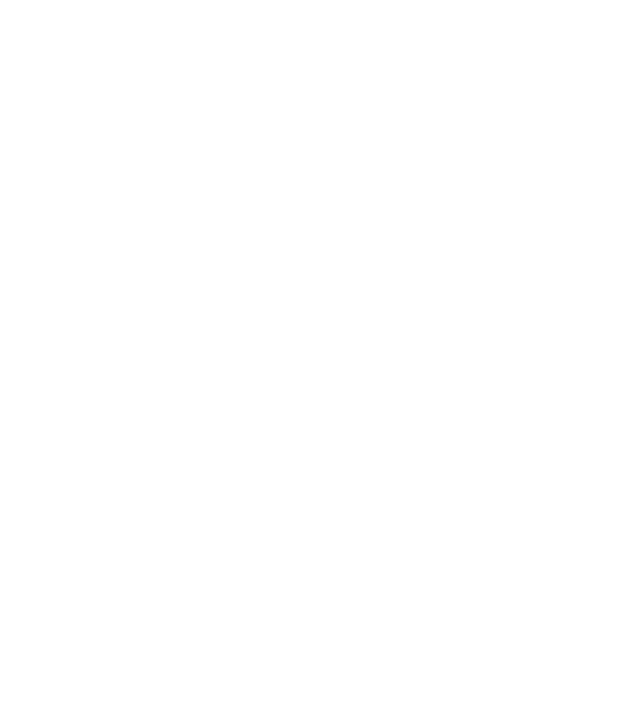
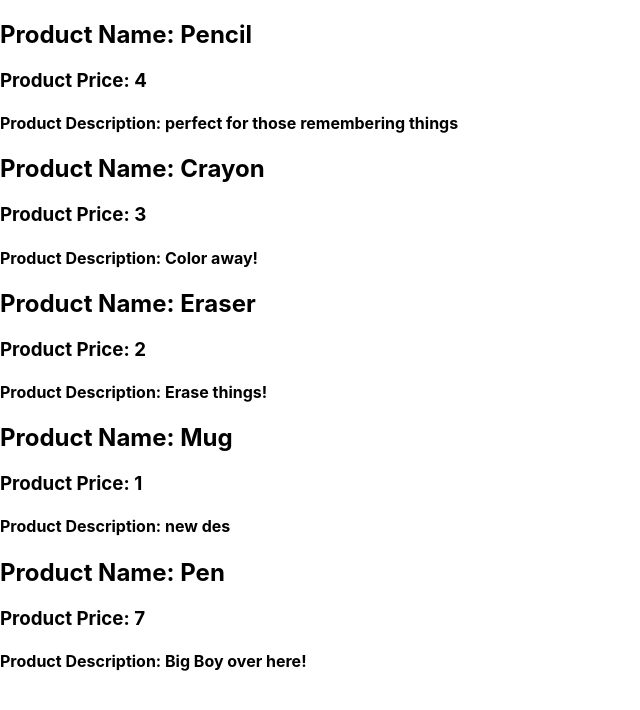
Before and after one commit to imran-kkz/react-canvas, a React (Create React App) app: page / in a window 1280 px wide. Shown: the top 710 px of the page, without its empty margins (0-640 px from the left). Built offline with nearby package versions, Linux system fonts and the light colour scheme.

Commit message:
learning mapping components with a data list

```diff
--- a/src/App.js
+++ b/src/App.js
@@ -1,12 +1,14 @@
-import JokeApp from './JokeApp';
+// import JokeApp from './JokeApp';
 import './App.css';
-import jokesData from './jokesData';
+// import jokesData from './jokesData';
+import products from './productData';
+import Product from './Product'
 
 function App() {
-  // const productsList = pro
+  const productsList = products.map((product)=> <Product name={product.name} price={product.price} description={product.description}/>)
   return (
   <div>
-
+    {productsList}
   </div>
   )
 }
--- a/src/Product.js
+++ b/src/Product.js
@@ -1 +1,12 @@
 import React from 'react'
+
+function Product(props){
+    return(
+        <div>
+            <h2>Product Name: {props.name}</h2>
+            <h3>Product Price: {props.price}</h3>
+            <h4>Product Description: {props.description}</h4>
+        </div>
+    )
+}
+export default Product
```
